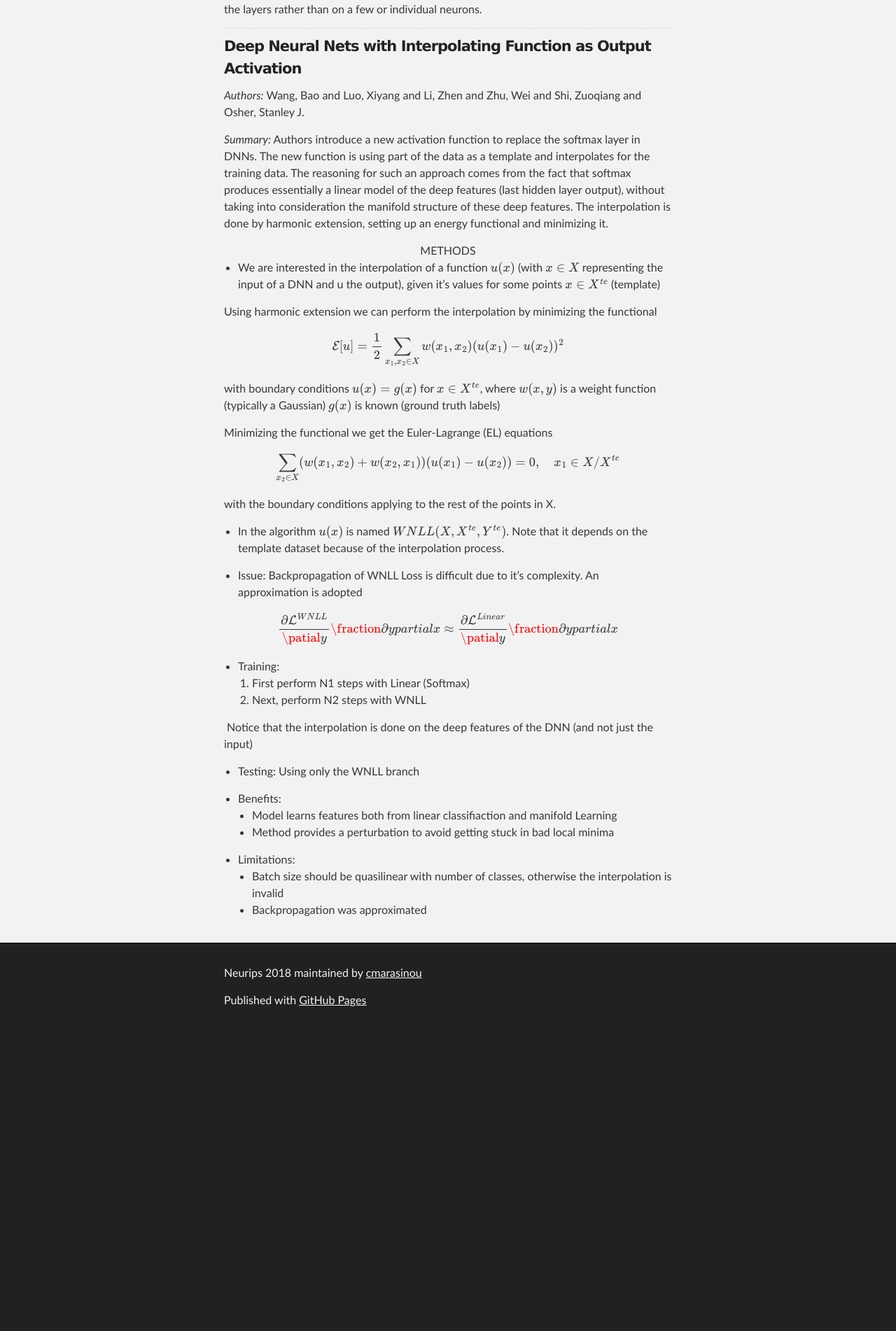
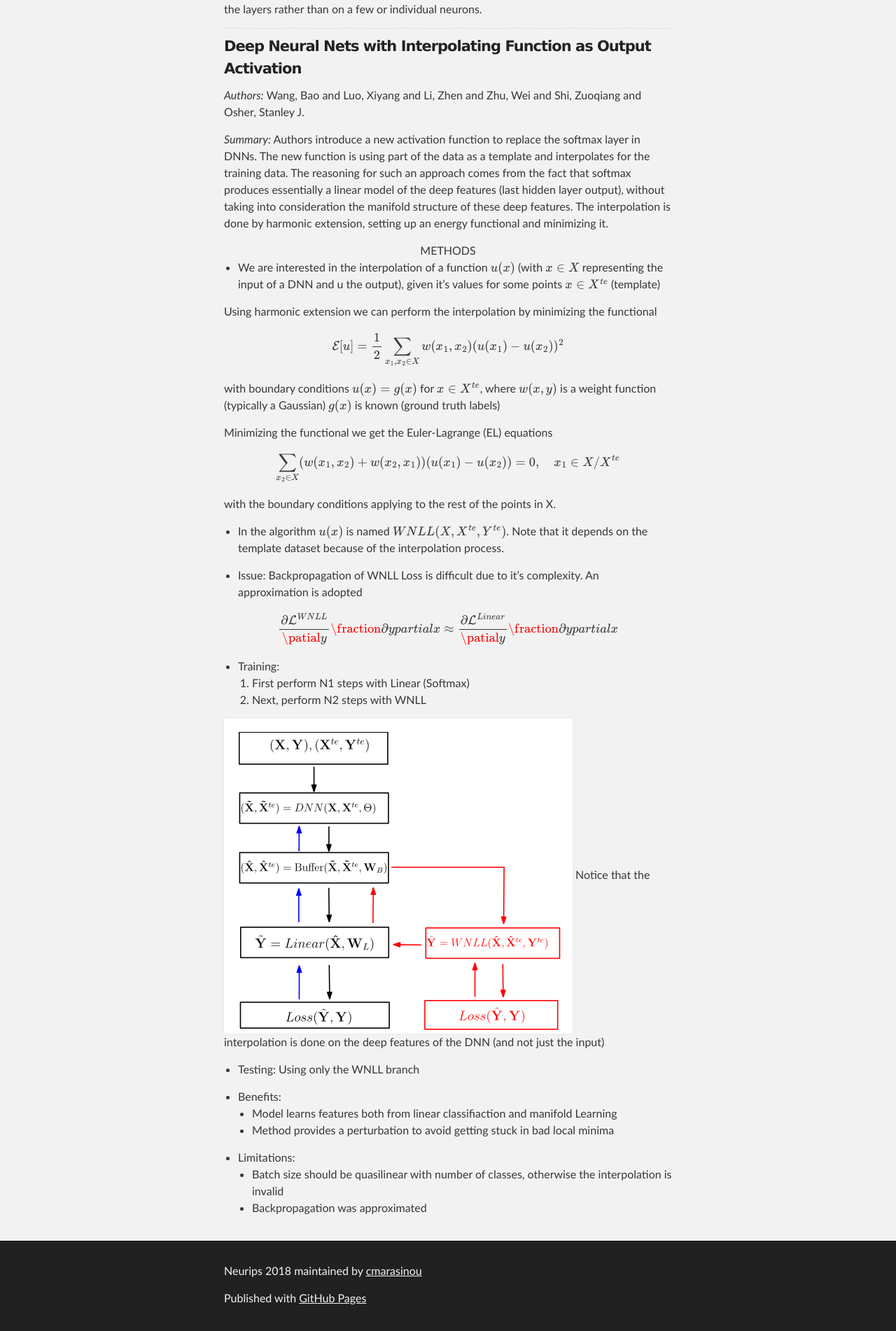
Before and after one commit to cmarasinou/NeurIPS_2018, a Jekyll site: the page built from summaries.md, in a window 1280 px wide. Shown: the part 1490-3392 px from the top of the page at 70% size. Built offline with Jekyll 4.4.1, drawn with Linux system fonts in a browser that asks for light colours; our own code applies the rules of GitHub Pages for plain Markdown files; formulas are drawn with MathJax 3; before the commit the page ends 2966 px from its top, so only the background shows below that.

Commit message:
BaoETAL2018 added

```diff
--- a/Summaries/BaoETAL2018.md
+++ b/Summaries/BaoETAL2018.md
@@ -34,7 +34,7 @@ $$
   1. First perform N1 steps with Linear (Softmax)
   2. Next, perform N2 steps with WNLL
 
-![](./img/bao_1.png)
+![](/Summaries/img/bao_1.png)
 Notice that the interpolation is done on the deep features of the DNN (and not just the input)
 
 - Testing: Using only the WNLL branch
```
